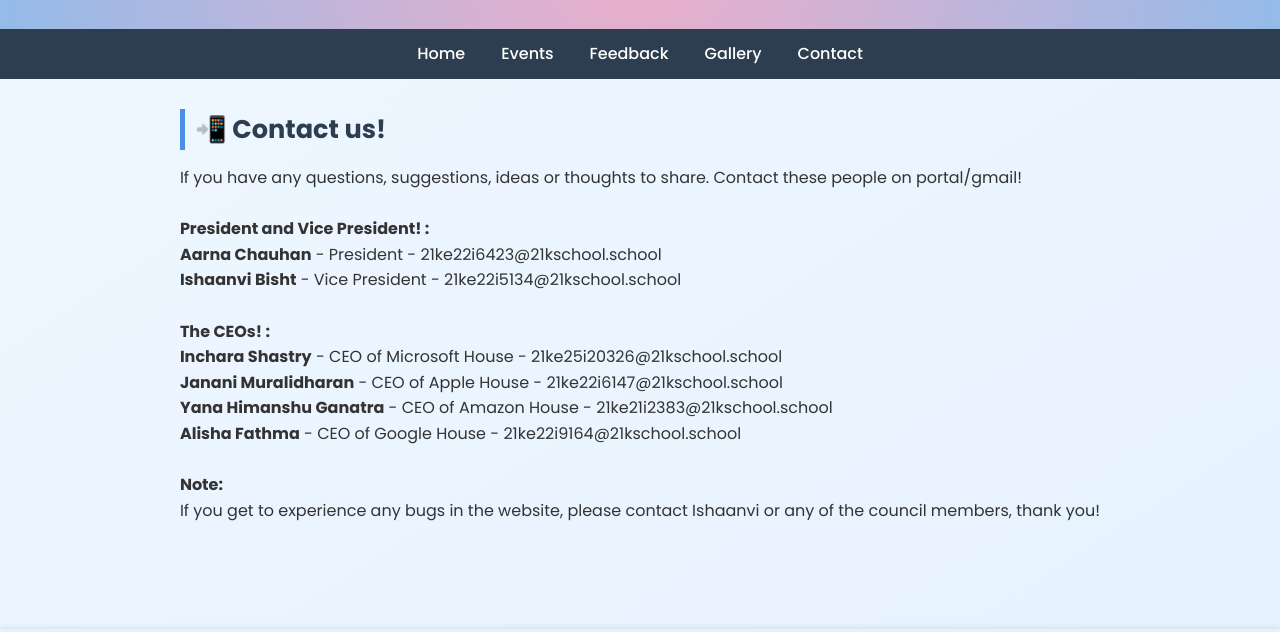
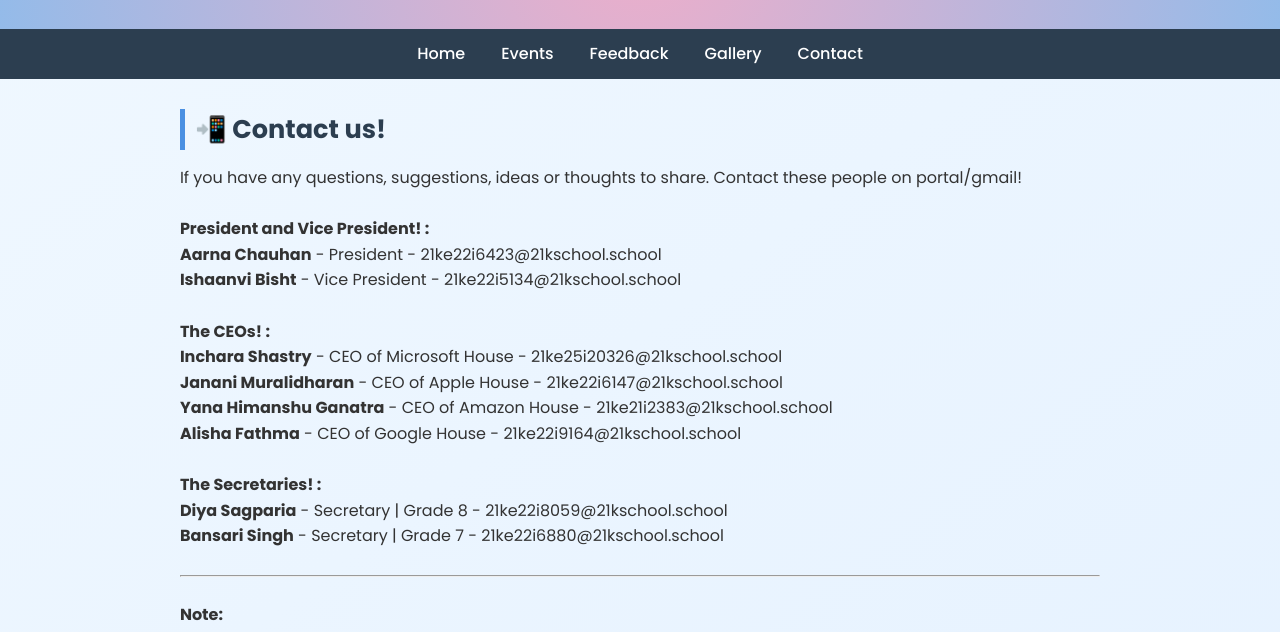
Before and after one commit to IshaanviBisht/imssc-website, a plain HTML site: page contact.html in a window 1280 px wide. Shown: the part 146-778 px from the top of the page. Drawn offline with Linux system fonts and the light colour scheme.

Commit message:
put contact for secretaries

```diff
--- a/contact.html
+++ b/contact.html
@@ -37,7 +37,11 @@
             <b>Janani Muralidharan</b> - CEO of Apple House - 21ke22i6147@21kschool.school <br>
             <b>Yana Himanshu Ganatra</b> - CEO of Amazon House - 21ke21i2383@21kschool.school <br>
             <b>Alisha Fathma</b> - CEO of Google House - 21ke22i9164@21kschool.school <br> <br>
-            <strong>Note:</strong><br>
+            <b>The Secretaries! :</b> <br>
+            <b>Diya Sagparia</b> - Secretary | Grade 8 - 21ke22i8059@21kschool.school <br>
+            <b>Bansari Singh</b> - Secretary | Grade 7 - 21ke22i6880@21kschool.school <br><br>
+            <hr><br>
+            <b>Note:</b><br>
             If you get to experience any bugs in the website, please contact Ishaanvi or any of the council members, thank you!
         </p>
         </section>
```
